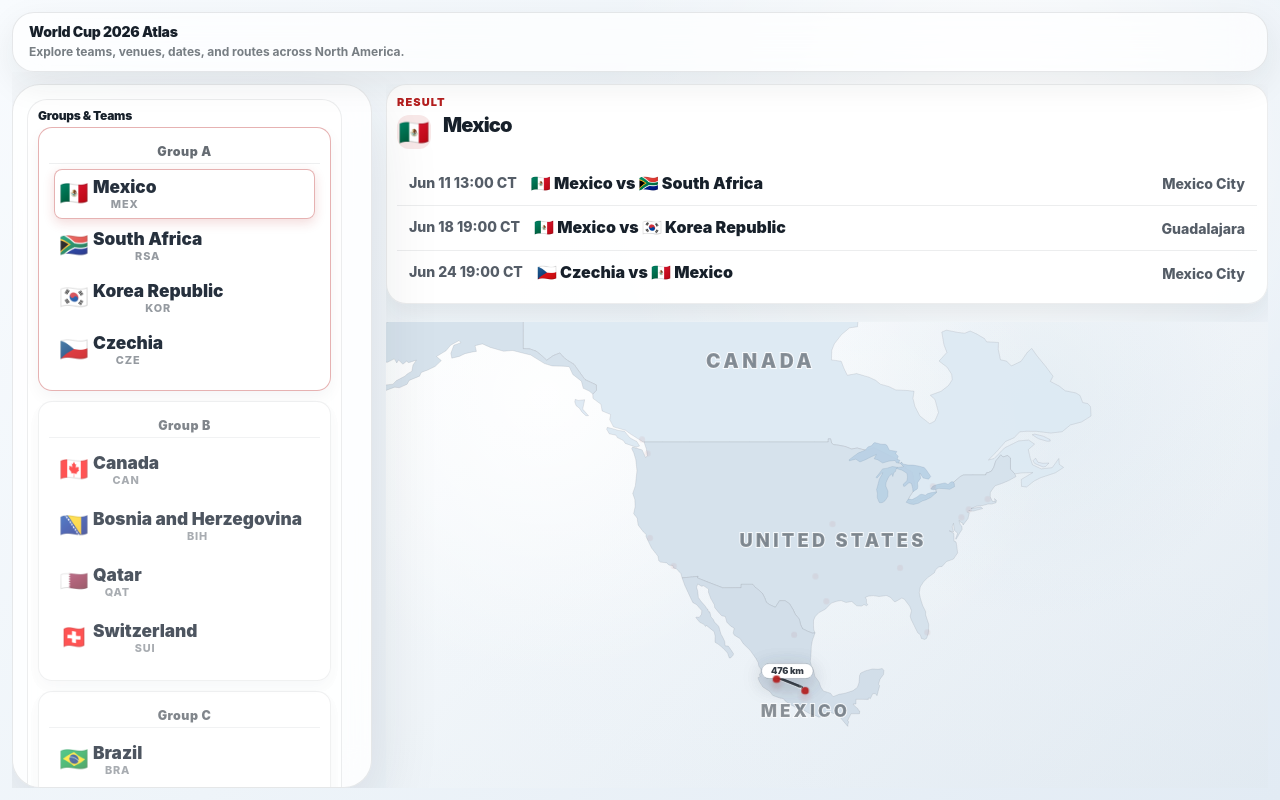
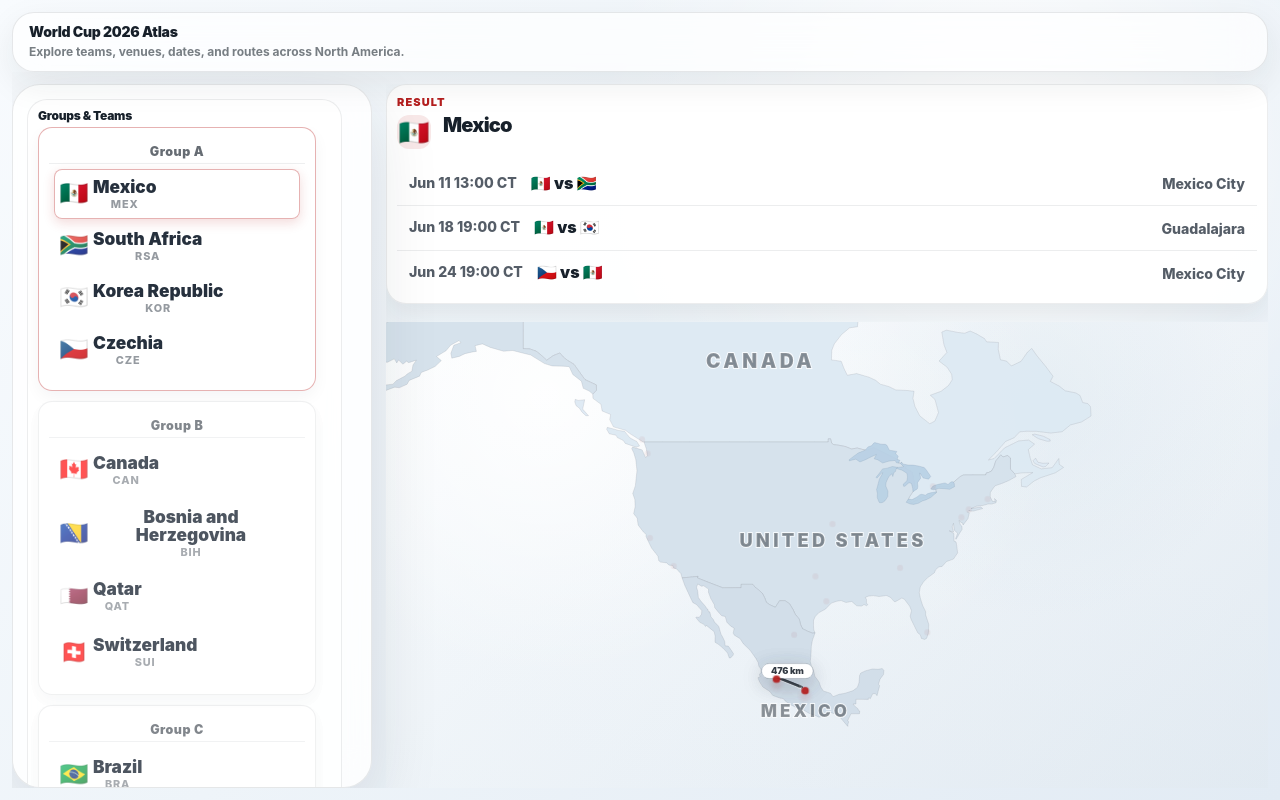
Before and after one commit to AudioStakes/world-cup-2026-atlas, a Preact app: page / in a window 1280 px wide. Built offline with nearby package versions, Linux system fonts and the light colour scheme.

Commit message:
Show matchups as flags only

```diff
--- a/src/features/explorer/createResultViewModel.ts
+++ b/src/features/explorer/createResultViewModel.ts
@@ -234,6 +234,7 @@ function createMatchListItem(
     dateLabel: formatDateLabel(match.date),
     primaryText: createMatchPrimaryText(indexes, viewState, match),
     matchupText: createMatchupText(indexes, match),
+    matchupAriaLabel: createMatchupAriaLabel(indexes, match),
     secondaryText: `${match.kickoffLocal} ${venue.timeZone.abbreviation}`,
     venueId: venue.id,
     venueLabel: venue.name,
@@ -269,10 +270,26 @@ function formatTournamentStageLabel(stage: TournamentStage): string {
 }
 
 function createMatchupText(indexes: Indexes, match: Match): string {
+  return `${formatParticipantFlag(indexes, match.homeParticipant)} vs ${formatParticipantFlag(
+    indexes,
+    match.awayParticipant,
+  )}`;
+}
+
+function createMatchupAriaLabel(indexes: Indexes, match: Match): string {
   return `${formatParticipant(indexes, match.homeParticipant)} vs ${formatParticipant(
     indexes,
     match.awayParticipant,
   )}`;
+}
+
+function formatParticipantFlag(indexes: Indexes, participant: Match["homeParticipant"]): string {
+  const countryId = getParticipantCountryId(participant);
+  const country = getMatchCountry(indexes, countryId);
+
+  if (country) return country.flagEmoji;
+
+  return formatParticipantLabel(participant);
 }
 
 function createMatchPrimaryText(
--- a/src/features/explorer/types.ts
+++ b/src/features/explorer/types.ts
@@ -130,6 +130,7 @@ export type MatchListItemViewModel = {
   readonly dateLabel: string;
   readonly primaryText: string;
   readonly matchupText: string;
+  readonly matchupAriaLabel: string;
   readonly secondaryText: string;
   readonly venueId: VenueId;
   readonly venueLabel: string;
--- a/src/full-viewport-app-shell.css
+++ b/src/full-viewport-app-shell.css
@@ -29,10 +29,18 @@ body {
   height: 100%;
   min-height: 0;
   overflow: hidden;
-  grid-template-rows:
-    auto
-    minmax(0, 1.08fr)
-    minmax(0, 0.4fr);
+  grid-template-rows: minmax(0, 1fr) auto;
+}
+
+.groups-section {
+  min-height: 0;
+  overflow: auto;
+  scrollbar-gutter: stable;
+  overscroll-behavior: contain;
+}
+
+.date-section {
+  min-height: auto;
 }
 
 .explorer-output {
--- a/src/ui/components/ResultCard.tsx
+++ b/src/ui/components/ResultCard.tsx
@@ -24,7 +24,10 @@ export function ResultCard({ result }: ResultCardProps) {
               <span class="match-card__when">
                 {match.dateLabel} {match.secondaryText}
               </span>
-              <span class="match-card__matchup">{match.matchupText}</span>
+              <span class="match-card__matchup">
+                <span aria-hidden="true">{match.matchupText}</span>
+                <span class="visually-hidden">{match.matchupAriaLabel}</span>
+              </span>
               <span class="match-card__venue">{match.venueLabel}</span>
             </li>
           ))}
```
Also changed, not shown: 2 other files (tests, documents, lock files or other folders).
